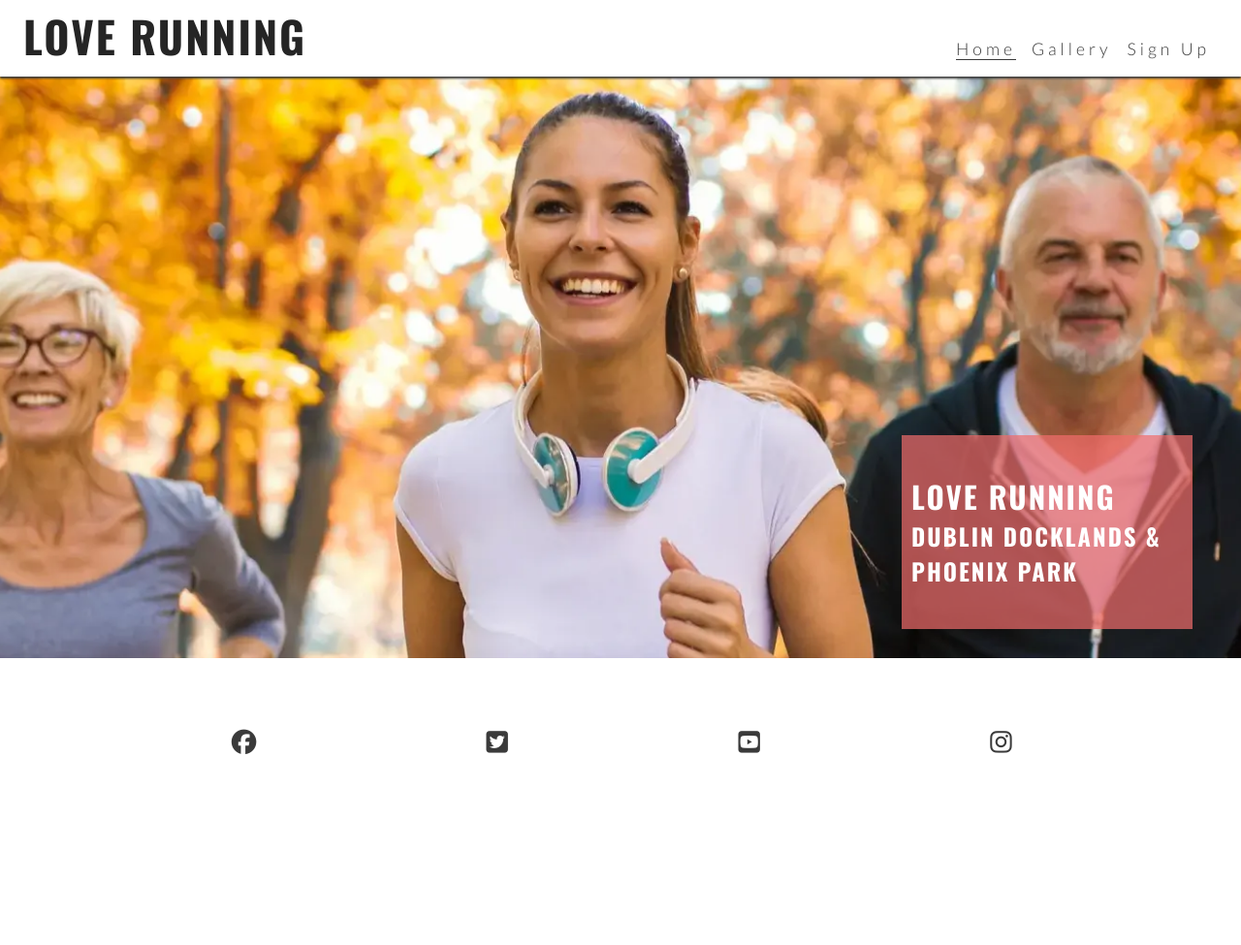
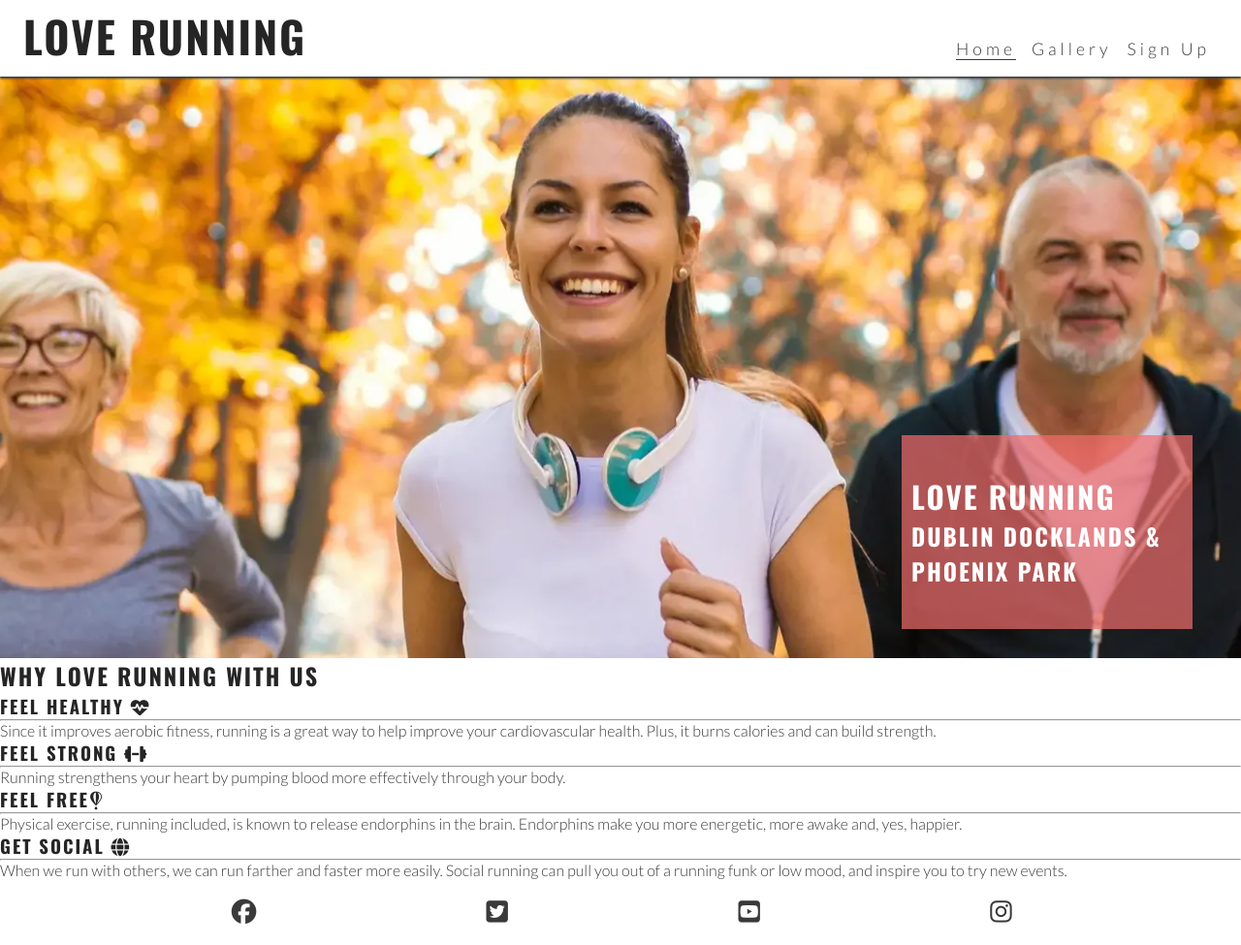
Before and after one commit to TonyD68-code/love_running, a plain HTML site: page index.html in a window 1280 px wide. Shown: the whole page at 97% size. Before the commit the page ends 800 px from the top, so only its background shows below. Drawn offline with nearby package versions, Linux system fonts and the light colour scheme.

Commit message:
added reasons section

```diff
--- a/index.html
+++ b/index.html
@@ -44,7 +44,44 @@
             <div id="cover-text">
                 <h2>Love Running</h2>
                 <h3>Dublin Docklands & Phoenix Park</h3>
+
             </div>
+        </section>
+        <section id="reasons"><h2>Why Love Running With Us</h2>
+            <div id="benefits">
+                <div id="benefits-physical">
+                    <div>
+                        <h3>Feel Healthy <i class="fa-solid fa-heart-pulse"></i></h3>
+                    </div>
+                    <div>
+                        <hr>
+                        <p>Since it improves aerobic fitness, running is a great way to help improve your cardiovascular health. Plus, it burns calories and can build strength.</p>
+                    </div>
+                    <div>
+                        <h3>Feel Strong <i class="fa-solid fa-dumbbell"></i></h3>
+                    </div>
+                    <div>
+                        <hr>
+                        <p>Running strengthens your heart by pumping blood more effectively through your body.</p>
+                    </div>
+                </div>
+                <div id="benefits-mental"></div>
+                <div>
+                    <h3>Feel Free<i class="fa-brands fa-fly"></i></h3>
+                </div>
+                <div>
+                    <hr>
+                    <p>Physical exercise, running included, is known to release endorphins in the brain. Endorphins make you more energetic, more awake and, yes, happier.</p>
+                </div>
+                <div>
+                    <h3>Get Social <i class="fa-solid fa-globe"></i></h3>
+                </div>
+                <div>
+                    <hr>
+                    <p>When we run with others, we can run farther and faster more easily. Social running can pull you out of a running funk or low mood, and inspire you to try new events.</p>
+                </div>
+            </div>
+
         </section>
     </main>
 
```
